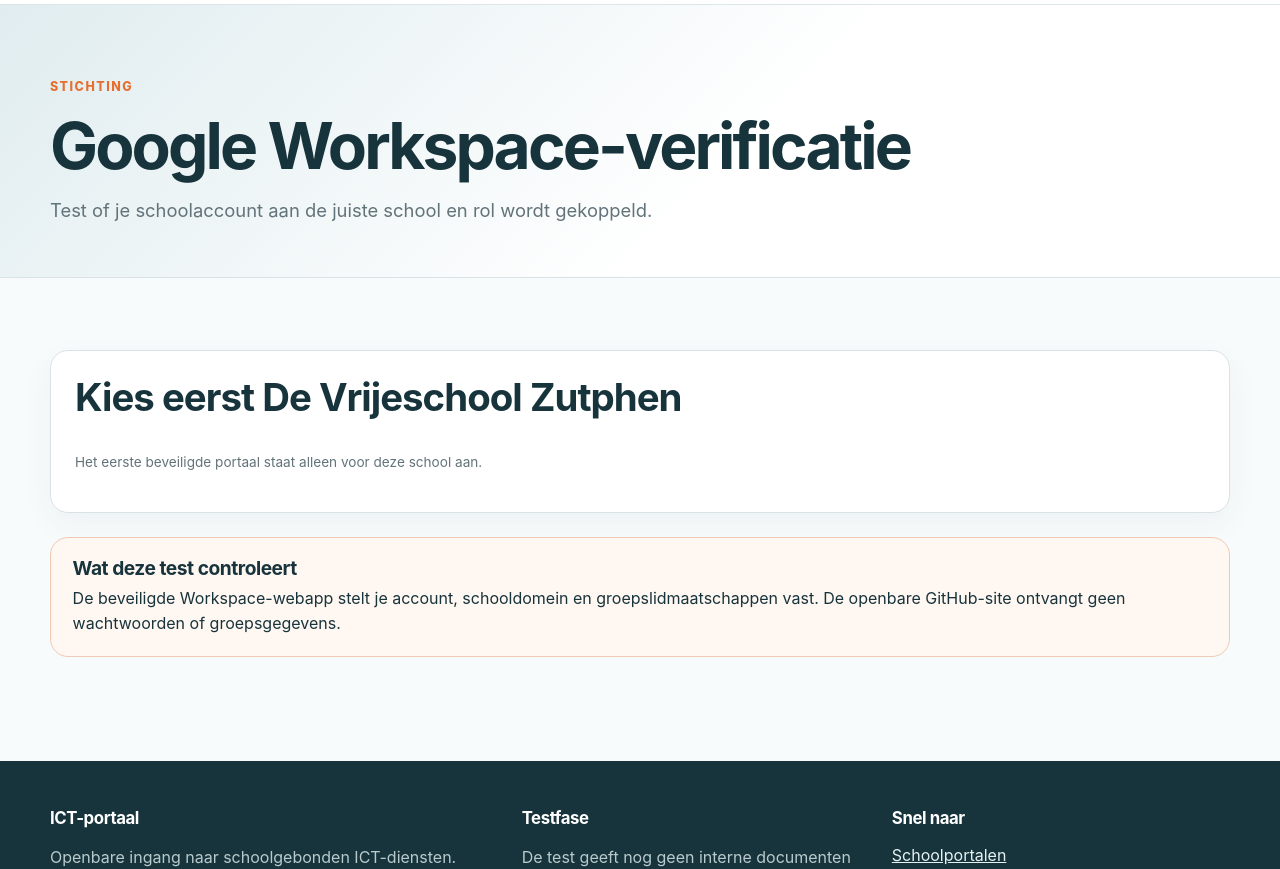
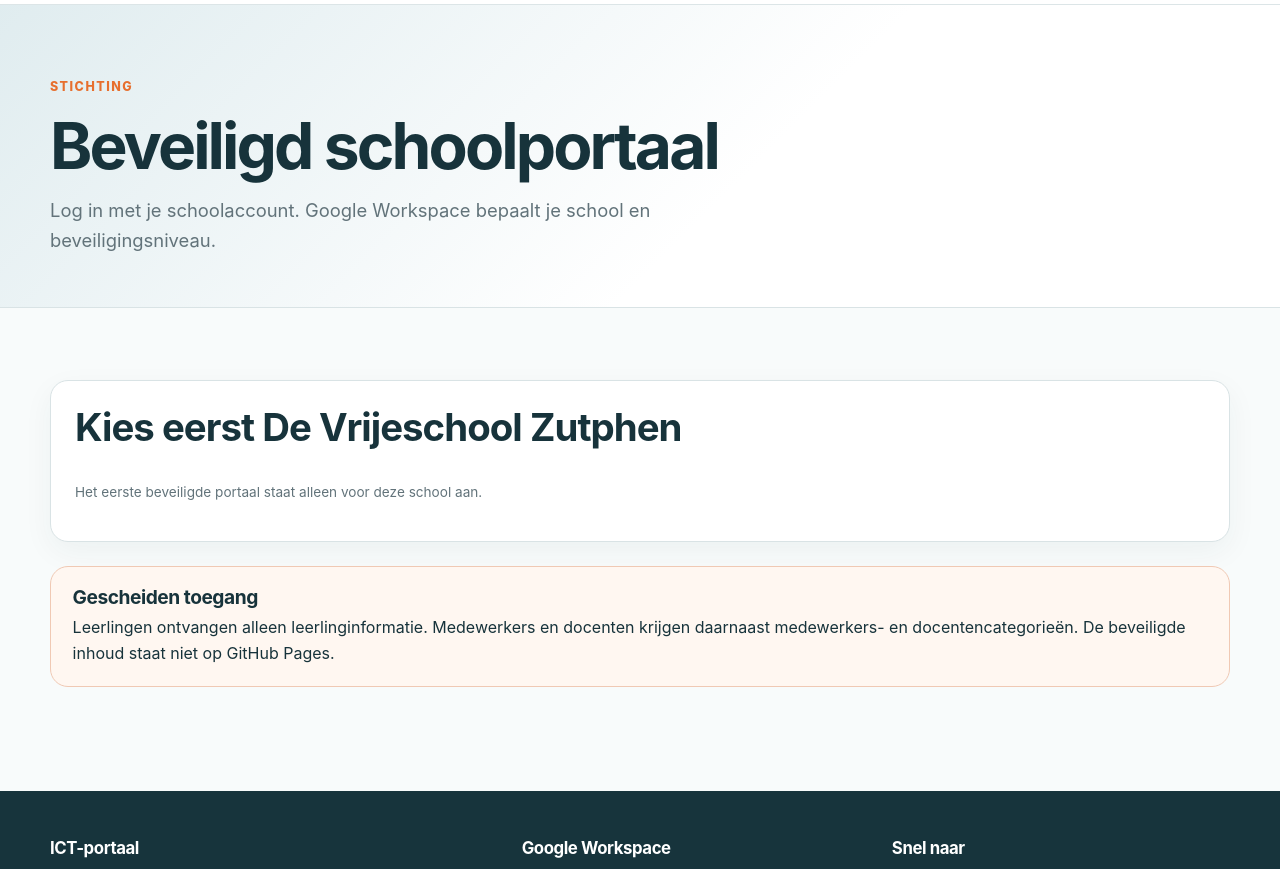
Before and after one commit to Wargamer7070/ict-portaal-stichting, a plain HTML site: page workspace-verificatie.html in a window 1280 px wide. Shown: the part 70-939 px from the top of the page. Drawn offline with Linux system fonts and the light colour scheme.

Commit message:
Maak openbare ingang voor beveiligd schoolportaal

```diff
--- a/workspace-verificatie.html
+++ b/workspace-verificatie.html
@@ -1,7 +1,7 @@
 <!doctype html>
-<html lang="nl"><head><meta charset="utf-8"><meta name="viewport" content="width=device-width, initial-scale=1"><meta name="description" content="Test Google Workspace-verificatie voor het ICT-portaal."><title>Workspace-verificatie | ICT-portaal</title><link rel="icon" href="assets/images/logo-mark.svg" type="image/svg+xml"><link rel="stylesheet" href="assets/css/styles.css"><script src="assets/js/core.js" defer></script><script src="assets/js/workspace-auth.js" defer></script></head>
-<body><a class="skip-link" href="#main">Ga naar de inhoud</a><div class="error-banner" data-page-error hidden>De verificatieconfiguratie kon niet worden geladen.</div>
+<html lang="nl"><head><meta charset="utf-8"><meta name="viewport" content="width=device-width, initial-scale=1"><meta name="description" content="Beveiligde Google Workspace-toegang tot het ICT-portaal."><title>Beveiligd schoolportaal | ICT-portaal</title><link rel="icon" href="assets/images/logo-mark.svg" type="image/svg+xml"><link rel="stylesheet" href="assets/css/styles.css"><script src="assets/js/core.js" defer></script><script src="assets/js/workspace-auth.js" defer></script></head>
+<body><a class="skip-link" href="#main">Ga naar de inhoud</a><div class="error-banner" data-page-error hidden>De portaalconfiguratie kon niet worden geladen.</div>
 <header class="site-header"><div class="container header-row"><a class="brand" href="index.html"><img src="assets/images/logo-mark.svg" alt=""><span><strong>ICT-portaal</strong><span>Voor drie scholen, één ingang</span></span></a><button class="menu-toggle" type="button" data-menu-toggle aria-expanded="false" aria-controls="main-navigation">Menu</button><nav class="main-nav" id="main-navigation" data-main-nav aria-label="Hoofdnavigatie"><a href="index.html" data-nav-link>Start</a><a href="handleidingen.html" data-nav-link>Handleidingen</a><a href="aankondigingen.html" data-nav-link>Berichten</a><a href="status.html" data-nav-link>Status</a><a href="portalen.html" data-nav-link>Portalen</a><a href="over.html" data-nav-link>Over</a></nav><div class="school-control"><label for="school-select">Kies je school</label><select id="school-select" data-school-select aria-label="Kies je school"></select></div></div></header>
-<main id="main"><section class="page-hero"><div class="container"><p class="eyebrow"><span data-school-name>Stichting</span></p><h1>Google Workspace-verificatie</h1><p class="page-lead">Test of je schoolaccount aan de juiste school en rol wordt gekoppeld.</p></div></section><section class="section"><div class="container"><div class="panel" data-auth-test><p>Configuratie laden…</p></div><div class="security-box" style="margin-top:1.5rem"><h2>Wat deze test controleert</h2><p>De beveiligde Workspace-webapp stelt je account, schooldomein en groepslidmaatschappen vast. De openbare GitHub-site ontvangt geen wachtwoorden of groepsgegevens.</p></div></div></section></main>
-<footer class="site-footer"><div class="container footer-grid"><div><h2>ICT-portaal</h2><p>Openbare ingang naar schoolgebonden ICT-diensten.</p></div><div><h2>Testfase</h2><p>De test geeft nog geen interne documenten vrij.</p></div><div><h2>Snel naar</h2><div class="footer-links"><a href="portalen.html">Schoolportalen</a><a href="status.html">Dienststatus</a></div></div></div><div class="container footer-bottom">© <span data-current-year></span> · Stichtingbreed ICT-portaal</div></footer>
+<main id="main"><section class="page-hero"><div class="container"><p class="eyebrow"><span data-school-name>Stichting</span></p><h1>Beveiligd schoolportaal</h1><p class="page-lead">Log in met je schoolaccount. Google Workspace bepaalt je school en beveiligingsniveau.</p></div></section><section class="section"><div class="container"><div class="panel" data-auth-test><p>Configuratie laden…</p></div><div class="security-box" style="margin-top:1.5rem"><h2>Gescheiden toegang</h2><p>Leerlingen ontvangen alleen leerlinginformatie. Medewerkers en docenten krijgen daarnaast medewerkers- en docentencategorieën. De beveiligde inhoud staat niet op GitHub Pages.</p></div></div></section></main>
+<footer class="site-footer"><div class="container footer-grid"><div><h2>ICT-portaal</h2><p>Openbare ingang naar schoolgebonden ICT-diensten.</p></div><div><h2>Google Workspace</h2><p>De Workspace-webapp controleert het actieve schoolaccount bij ieder nieuw bezoek.</p></div><div><h2>Snel naar</h2><div class="footer-links"><a href="portalen.html">Schoolportalen</a><a href="status.html">Dienststatus</a></div></div></div><div class="container footer-bottom">© <span data-current-year></span> · Stichtingbreed ICT-portaal</div></footer>
 </body></html>
```
